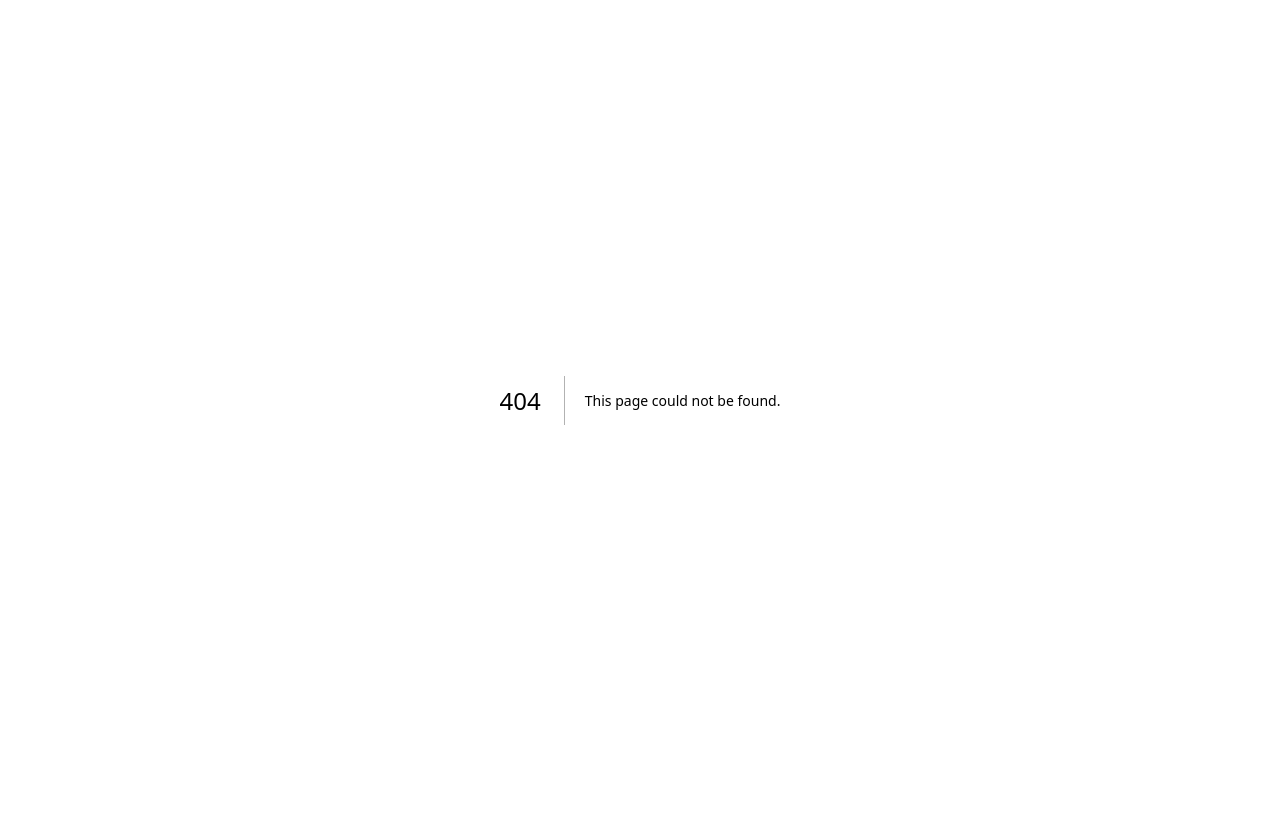
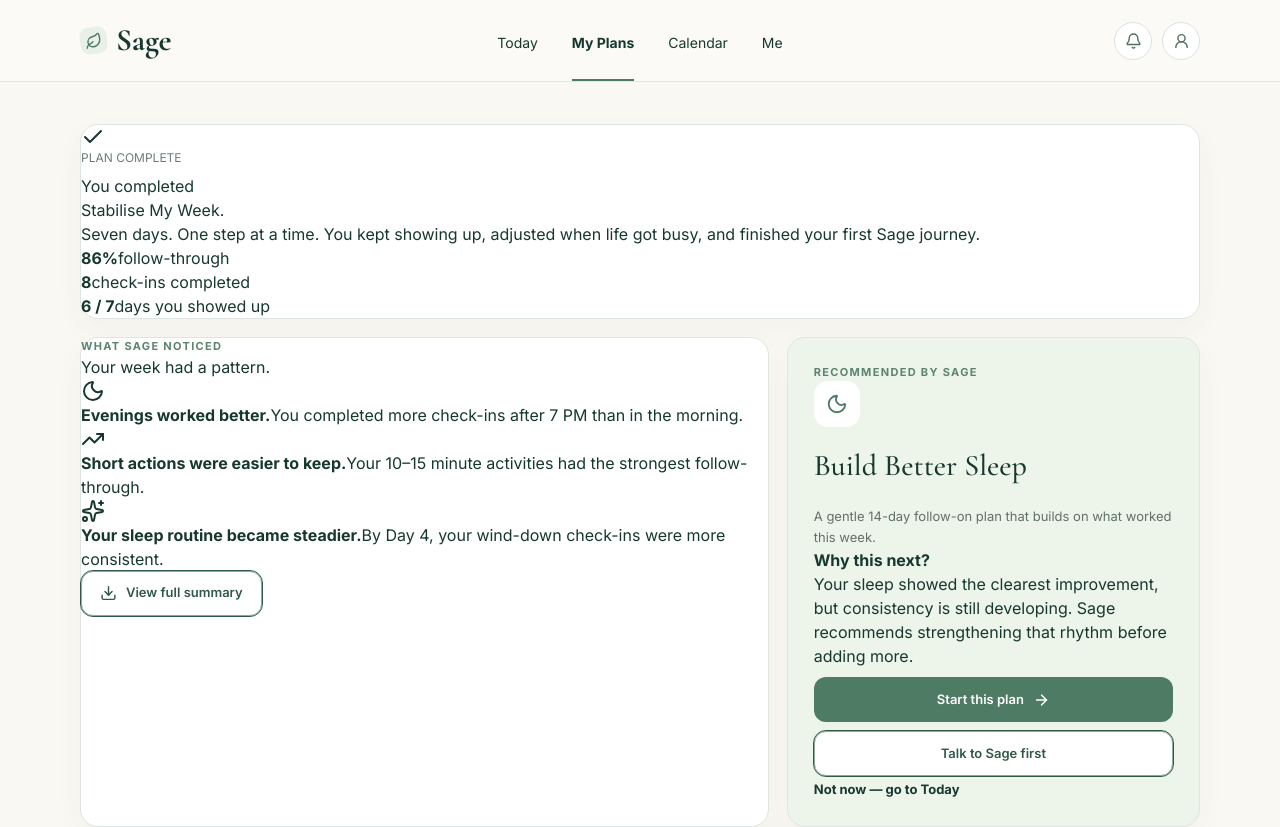
Before and after one commit to iykemoney92/sage-health-followthrough, a Next.js app in the folder sage-app/: page /my-plans/stabilise-my-week/complete in a window 1280 px wide. Before the commit this address had no page. Shown: the top 827 px of the page. Before the commit the page ends 800 px from the top, so only its background shows below. Built offline with nearby package versions, Linux system fonts and the light colour scheme.

Commit message:
Add plan completion celebration and next-plan recommendation UI

```diff
--- /dev/null
+++ b/sage-app/app/my-plans/stabilise-my-week/complete/page.tsx
@@ -0,0 +1,64 @@
+"use client";
+
+import Link from "next/link";
+import { ArrowRight, Check, Download, Moon, RotateCcw, Sparkles, TrendingUp } from "lucide-react";
+import { AppShell } from "@/components/app-shell";
+import { PrototypeAction } from "@/components/prototype-action";
+
+const confetti = Array.from({ length: 28 }, (_, i) => ({
+  left: `${(i * 37) % 96}%`,
+  delay: `${(i % 7) * 0.11}s`,
+  rotate: `${(i * 47) % 180}deg`,
+}));
+
+export default function CompletedPlanPage() {
+  return (
+    <AppShell active="My Plans">
+      <section className="app-width app-main completion-page">
+        <section className="panel completion-hero">
+          <div className="calm-confetti" aria-hidden="true">
+            {confetti.map((piece, i) => <i key={i} style={{ left: piece.left, animationDelay: piece.delay, transform: `rotate(${piece.rotate})` }} />)}
+          </div>
+          <div className="completion-check"><Check /></div>
+          <div className="page-eyebrow">PLAN COMPLETE</div>
+          <h1>You completed<br/><span>Stabilise My Week.</span></h1>
+          <p>Seven days. One step at a time. You kept showing up, adjusted when life got busy, and finished your first Sage journey.</p>
+          <div className="completion-stats">
+            <div><b>86%</b><span>follow-through</span></div>
+            <div><b>8</b><span>check-ins completed</span></div>
+            <div><b>6 / 7</b><span>days you showed up</span></div>
+          </div>
+        </section>
+
+        <div className="completion-grid">
+          <section className="panel completion-insights">
+            <div className="panel-label">WHAT SAGE NOTICED</div>
+            <h2>Your week had a pattern.</h2>
+            <div className="insight-list">
+              <div><i><Moon/></i><p><b>Evenings worked better.</b><span>You completed more check-ins after 7 PM than in the morning.</span></p></div>
+              <div><i><TrendingUp/></i><p><b>Short actions were easier to keep.</b><span>Your 10–15 minute activities had the strongest follow-through.</span></p></div>
+              <div><i><Sparkles/></i><p><b>Your sleep routine became steadier.</b><span>By Day 4, your wind-down check-ins were more consistent.</span></p></div>
+            </div>
+            <PrototypeAction className="app-btn outline" label={<><Download/> View full summary</>} title="Your plan summary" description="This frontend state represents the weekly summary Sage would generate from completed check-ins and plan context." />
+          </section>
+
+          <section className="panel next-plan-card">
+            <div className="panel-label">RECOMMENDED BY SAGE</div>
+            <span className="next-plan-icon"><Moon/></span>
+            <h2>Build Better Sleep</h2>
+            <p className="muted">A gentle 14-day follow-on plan that builds on what worked this week.</p>
+            <div className="why-next"><b>Why this next?</b><p>Your sleep showed the clearest improvement, but consistency is still developing. Sage recommends strengthening that rhythm before adding more.</p></div>
+            <Link href="/onboarding/help" className="app-btn primary">Start this plan <ArrowRight/></Link>
+            <PrototypeAction className="app-btn outline" label="Talk to Sage first" title="Talk to Sage before starting" description="In the live product, Sage would discuss whether this recommendation fits your priorities before creating the next plan." />
+            <Link href="/today" className="text-link completion-not-now">Not now — go to Today</Link>
+          </section>
+        </div>
+
+        <section className="panel completion-footer-card">
+          <div><div className="panel-label">YOUR COMPLETED PLAN</div><h3>Stabilise My Week</h3><p className="muted">Completed 29 July 2026 · Saved to your plan history</p></div>
+          <div className="completion-footer-actions"><Link href="/my-plans/stabilise-my-week" className="app-btn outline">View journey</Link><PrototypeAction className="app-btn outline" label={<><RotateCcw/> Repeat later</>} title="Repeat this plan later" description="This would create a fresh copy of the plan when the user is ready." /></div>
+        </section>
+      </section>
+    </AppShell>
+  );
+}
```
